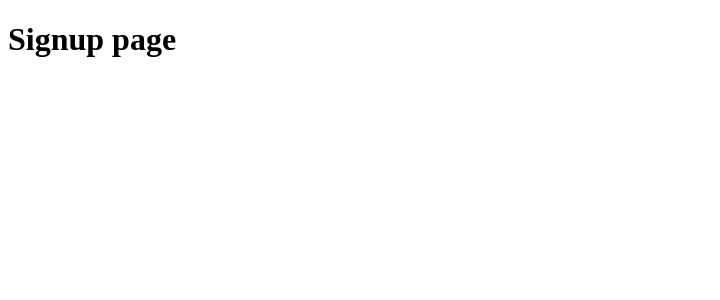
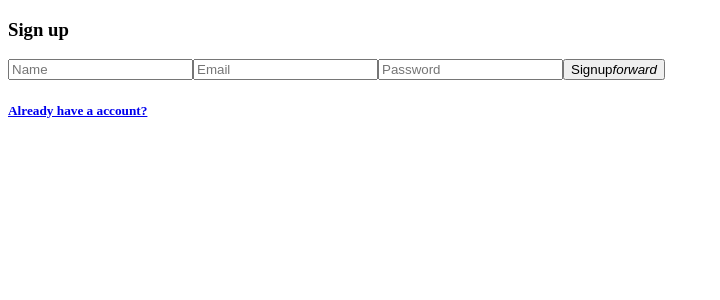
Before and after one commit to bodaraharshil/mystore, a Next.js app: page /signup in a window 1280 px wide. Shown: the top 300 px of the page, without its empty margins (0-720 px from the left). Built offline with nearby package versions, Linux system fonts and the light colour scheme.

Commit message:
created signup api and implemented signup api for render it in DOM

```diff
--- /dev/null
+++ b/models/user.js
@@ -0,0 +1,27 @@
+import mongoose from 'mongoose';
+
+const userSchema = new mongoose.Schema({
+    name:{
+        type:String,
+        required:true
+    },
+    email:{
+        type:String,
+        required:true,
+        unique:true
+    },
+    password:{
+        type:String,
+        required:true
+    },
+    role:{
+        type:String,
+        required:true,
+        default:'user',
+        enum:["user","admin","root"]
+    }
+},{
+    timestamps:true
+});
+
+export default mongoose.models.user || mongoose.model("user",userSchema);
--- a/package.json
+++ b/package.json
@@ -8,7 +8,10 @@
     "start": "next start"
   },
   "dependencies": {
+    "bcryptjs": "^2.4.3",
     "chalk": "^4.1.0",
+    "js-cookie": "^2.2.1",
+    "jsonwebtoken": "^8.5.1",
     "mongoose": "^5.11.15",
     "next": "10.0.6",
     "react": "17.0.1",
--- /dev/null
+++ b/pages/api/signup.js
@@ -0,0 +1,48 @@
+import initDB from '../../helpers/initDB';
+import User from '../../models/user';
+import Bcrypt from 'bcryptjs';
+
+initDB();
+
+export default async(req,res)=> {
+    const {name,email,password} = req.body;
+    try{
+        if(!name || !email || !password)
+        {
+            return res.status(422).json({
+                message:"please add all filed"
+            })
+        }
+        const userdata = await User.findOne({email});
+        if(userdata)
+        {
+            return res.status(401).json({
+                error:'email is already used'
+            })
+        }
+        else
+        {
+            const hashpassword = await Bcrypt.hash(password,12)
+            const user = new User({
+                name,
+                email,
+                password:hashpassword
+            });
+            user.save().then((data) => {
+                return res.status(200).json({
+                    message:"you have successfuly registred"
+                })
+            }).catch((error) => {
+                return res.status(400).json({
+                    error:"something went wrong"
+                })
+            })
+        }
+    }
+    catch(error)
+    {
+        return res.status(400).json({
+            error:"something went wrong"
+        })
+    }
+}
--- a/pages/create.js
+++ b/pages/create.js
@@ -58,7 +58,7 @@ const Create = () => {
                     onChange={(e)=>setPrice(e.target.value)}
                 />
                 <div className="file-field input-field">
-                    <div className="btn">
+                    <div className="btn #1565c0 blue darken-3">
                         <span>File</span>
                         <input type="file"
                             accept="image/*"
@@ -76,7 +76,7 @@ const Create = () => {
                         onChange={(e)=>setDescription(e.target.value)}
                     ></textarea>
                 </div>
-                <button className="btn waves-effect waves-light" type="submit" name="action">Submit
+                <button className="btn waves-effect waves-light #1565c0 blue darken-3" type="submit" name="action">Submit
                     <i className="material-icons right">send</i>
                 </button>
 
--- a/pages/index.js
+++ b/pages/index.js
@@ -5,7 +5,7 @@ const Home = (props) => {
     return(
       <div className="row">
         <div className="rootcard" key={index}>
-          <div className="card">
+          <div className="card pcard">
             <div className="card-image">
               <img src={item.mediaurl}/>
               <span className="card-title">{item.name}</span>
--- a/pages/signup.js
+++ b/pages/signup.js
@@ -1,7 +1,62 @@
+import { useState } from 'react';
+import Link from 'next/link';
+import { useRouter } from 'next/router';
+
 const Signup = () => {
+
+    const [name,setName] = useState("");
+    const [email,setEmail] = useState("");
+    const [password,setPassword] = useState("");
+    const router = useRouter();
+
+    const handlesubmit = async(e) => {
+        e.preventDefault();
+        const res = await fetch(`http://localhost:3000/api/signup`,{
+            method:"POST",
+            headers:{
+                'Content-Type':'application/json'
+            },
+            body:JSON.stringify({
+                name,
+                email,
+                password
+            })
+        })
+        const data = await res.json();
+        if(data.error)
+        {
+            M.toast({html:data.error,classes:"red"})
+        }
+        else
+        {
+            M.toast({html:data.message,classes:'green'})
+            router.push("/login")
+        }
+    }
+
     return (
         <div>
-            <h1>Signup page</h1>
+            <div className="container card authcard center-align">
+                <h3>Sign up</h3>
+                <form onSubmit={(e) =>handlesubmit(e)}>
+                    <input type="text" placeholder="Name"
+                        value={name}
+                        onChange={(e) => setName(e.target.value)}
+                    />
+                    <input type="email" placeholder="Email"
+                        value={email}
+                        onChange={(e) => setEmail(e.target.value)}
+                    />
+                    <input type="password" placeholder="Password"
+                        value={password}
+                        onChange={(e) => setPassword(e.target.value)}
+                    />
+                    <button className="btn waves-effect waves-light #1565c0 blue darken-3" type="submit" name="action">Signup
+                        <i className="material-icons right">forward</i>
+                    </button>
+                </form>
+                <Link href="/login"><a><h5>Already have a account?</h5></a></Link>
+            </div>
         </div>
     )
 }
--- a/public/style.css
+++ b/public/style.css
@@ -5,8 +5,14 @@
         justify-content: center;
     }
 
-    .card{
+    .pcard{
         max-width: 300px;
         margin: 20px;
     }
 }
+
+.authcard{
+    margin:20px auto  !important;
+    max-width: 500px !important;
+    padding: 10px;
+}
```
Also changed, not shown: pages/login.js (+23 -1 lines), 1 other file (tests, documents, lock files or other folders).
